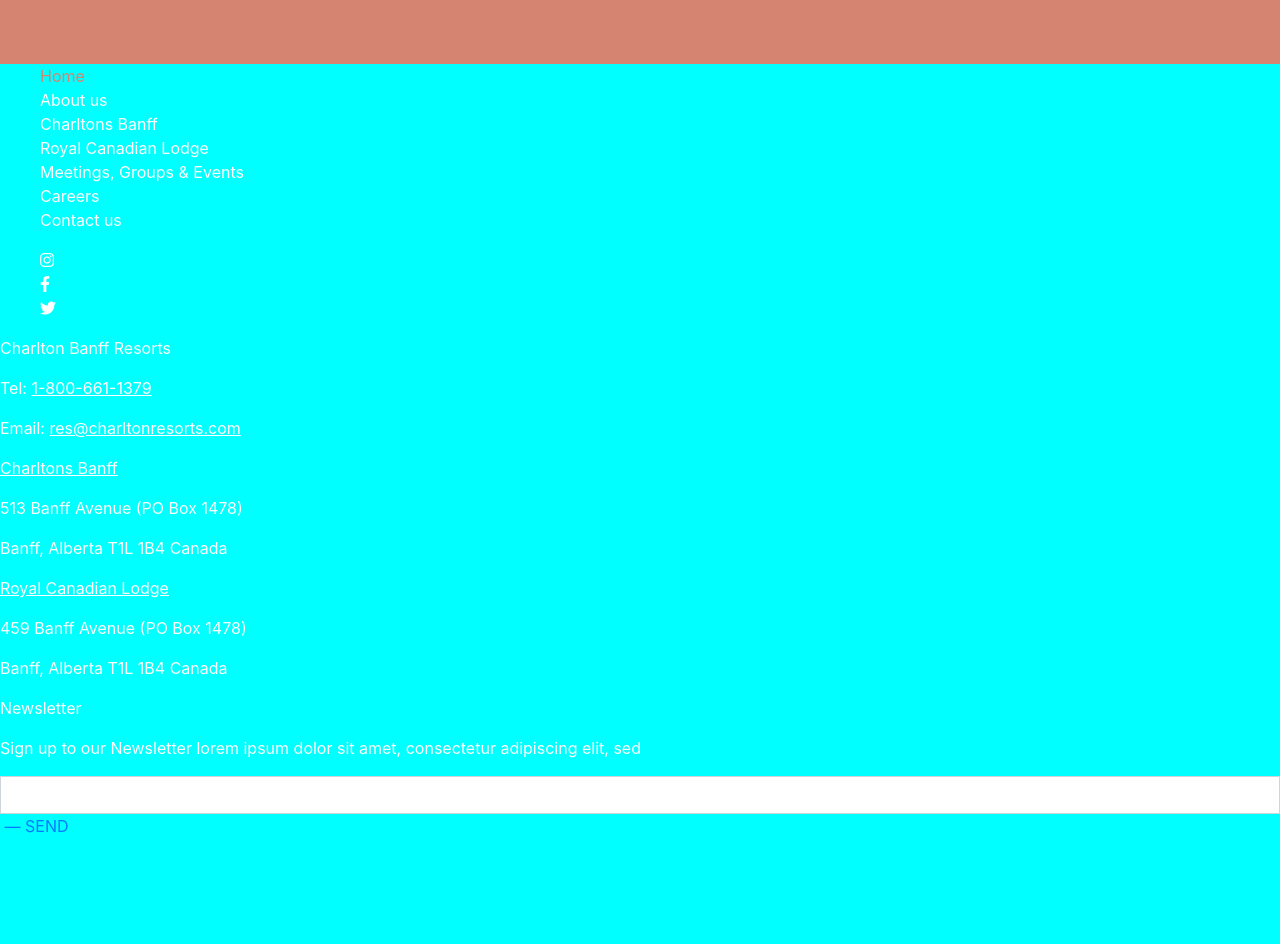
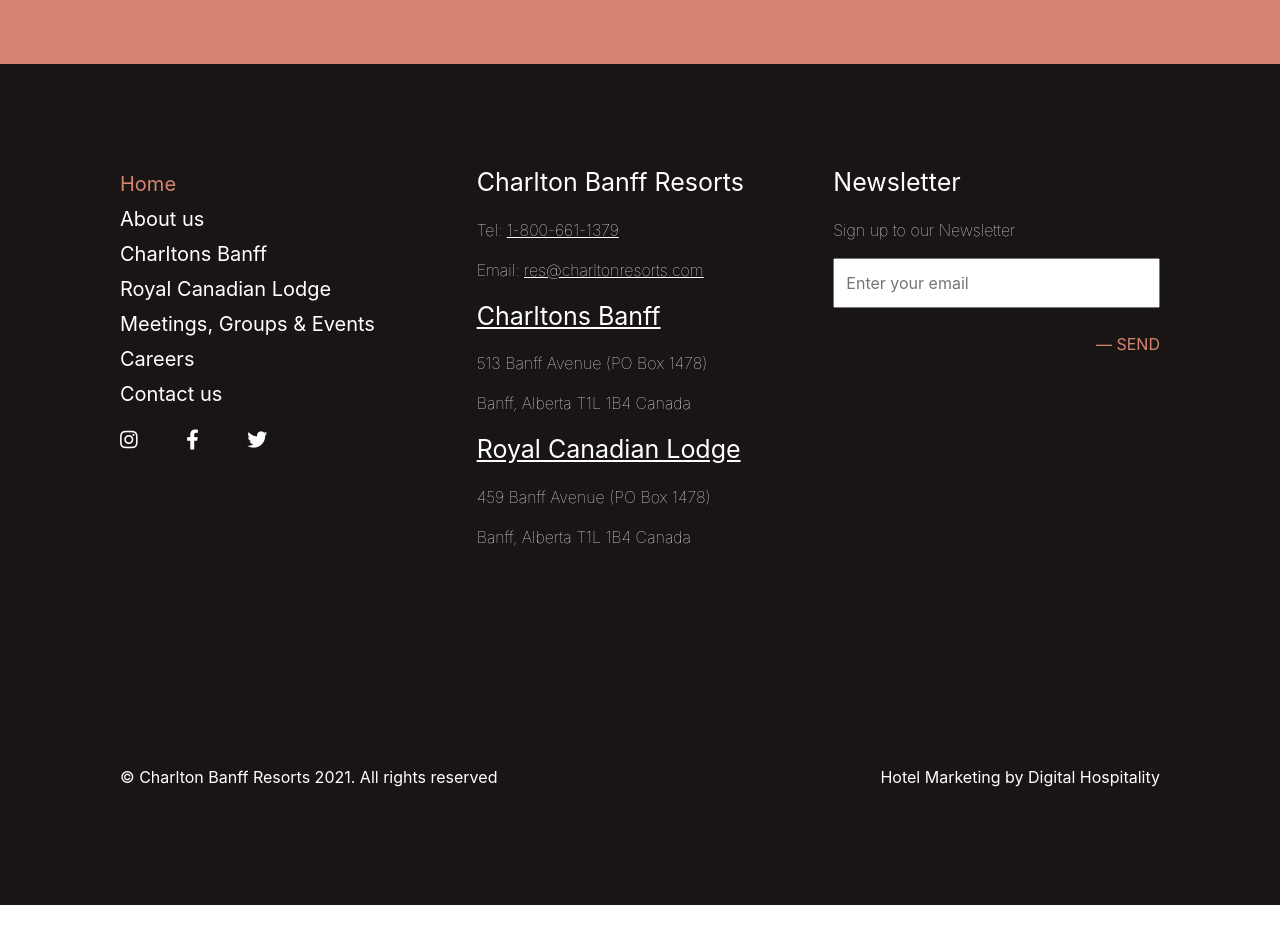
Before and after one commit to zongxili/Charlton_Resorts_Digital_Hospitality, a plain HTML site: page index.html in a window 1280 px wide. Shown: the part 7480-8424 px from the top of the page. After the commit the page ends 8385 px from the top, so only its background shows below. Drawn offline with nearby package versions, Linux system fonts and the light colour scheme.

Commit message:
added footer section

```diff
--- a/css/_footer.sass
+++ b/css/_footer.sass
@@ -1,17 +1,44 @@
 footer
+  background-color: #1A1515
+  a
+    color: white
+  p
+    color: white
   ul
     list-style-type: none
-  p
-    color: white
-  height: 1000px
-  // background-color: #1A1515
-  background-color: aqua
-  .footer_menu_list
-      .current_tab
-        color: #D58471
-      a
-        color: white
-  .footer_social_media
-  .footer_address
-    a
-      color: white
+    padding: 0
+  .row
+    padding: 100px 120px 100px 120px
+    .footer_info
+      .footer_menu_list
+        font-size: 20px
+        .current_tab
+          color: #D58471
+        li
+          margin-top: 5px
+      .footer_social_media
+        ul
+          display: flex
+          width: 60%
+          float: left
+          li
+            margin-right: auto
+            font-size: 20px
+    .footer_address
+      .footer_address_name
+        font-size: 25px
+        font-weight: normal
+      p
+        font-weight: lighter
+    .footer_newsletter
+      .footer_newsletter_title
+        font-size: 25px
+      .footer_newsletter_text
+        font-weight: lighter
+      form
+        input
+          width: 100%
+          height: 50px
+        a
+          color: #D58471
+          float: right
--- a/index.html
+++ b/index.html
@@ -172,6 +172,9 @@
   </div>
 
   <footer class="w-100">
+    <!--Footer section-->
+    <div class="row">
+      <div class="footer_info col-lg-4">
         <div class="footer_menu_list">
           <ul>
             <li><a href="/" class="current_tab">Home</a></li>
@@ -194,9 +197,9 @@
             </li>
           </ul>
         </div>
+      </div>
 
-
-    <div class="footer_address">
+      <div class="footer_address col-lg-4">
         <div class="footer_individual_address">
           <!--Charlton Banff Resorts-->
           <p class="footer_address_name">Charlton Banff Resorts</p>
@@ -225,15 +228,28 @@
         </div>
       </div>
 
-    <div class="footer_newsletter">
-      <p>Newsletter</p>
-      <p>Sign up to our Newsletter lorem ipsum dolor sit amet, consectetur adipiscing elit, sed</p>
-      <input tabindex="29" name="name" id="name" class="form-control title_none mb-0 f-16 rounded-0  h50" title="Name"
-        type="text" maxlength="50" onkeyup="requireChk2(this, 'Please enter your name')" onfocus="this.placeholder = ''"
-        required>
-      <label for="name" title1="Name" data-title1="Name"><span class="d-none">Enter your email</span></label>
+      <div class="footer_newsletter col-lg-4">
+        <p class="footer_newsletter_title">Newsletter</p>
+        <p class="footer_newsletter_text">Sign up to our Newsletter</p>
+        <form action="">
+          <input type="" name="Newsletter Signup Form" placeholder="  Enter your email" class="h50"><br><br>
           <a href="" class="text-uppercase">— Send</a>
+        </form>
       </div>
+
+    </div>
+
+    <div class="row">
+      <div class="col-lg-6 float-xl-left">
+        <p>&#169; Charlton Banff Resorts 2021. All rights reserved</p>
+      </div>
+
+      <div class="col-lg-6 float-xl-right">
+        <p class="float-xl-right">Hotel Marketing by <a href="https://www.digitalhospitality.com/">Digital
+            Hospitality</a></p>
+      </div>
+    </div>
+
   </footer>
 
 </body>
```
Also changed, not shown: css/style.css, 1 other file. Lines whose indentation alone changed are shown as unchanged.
